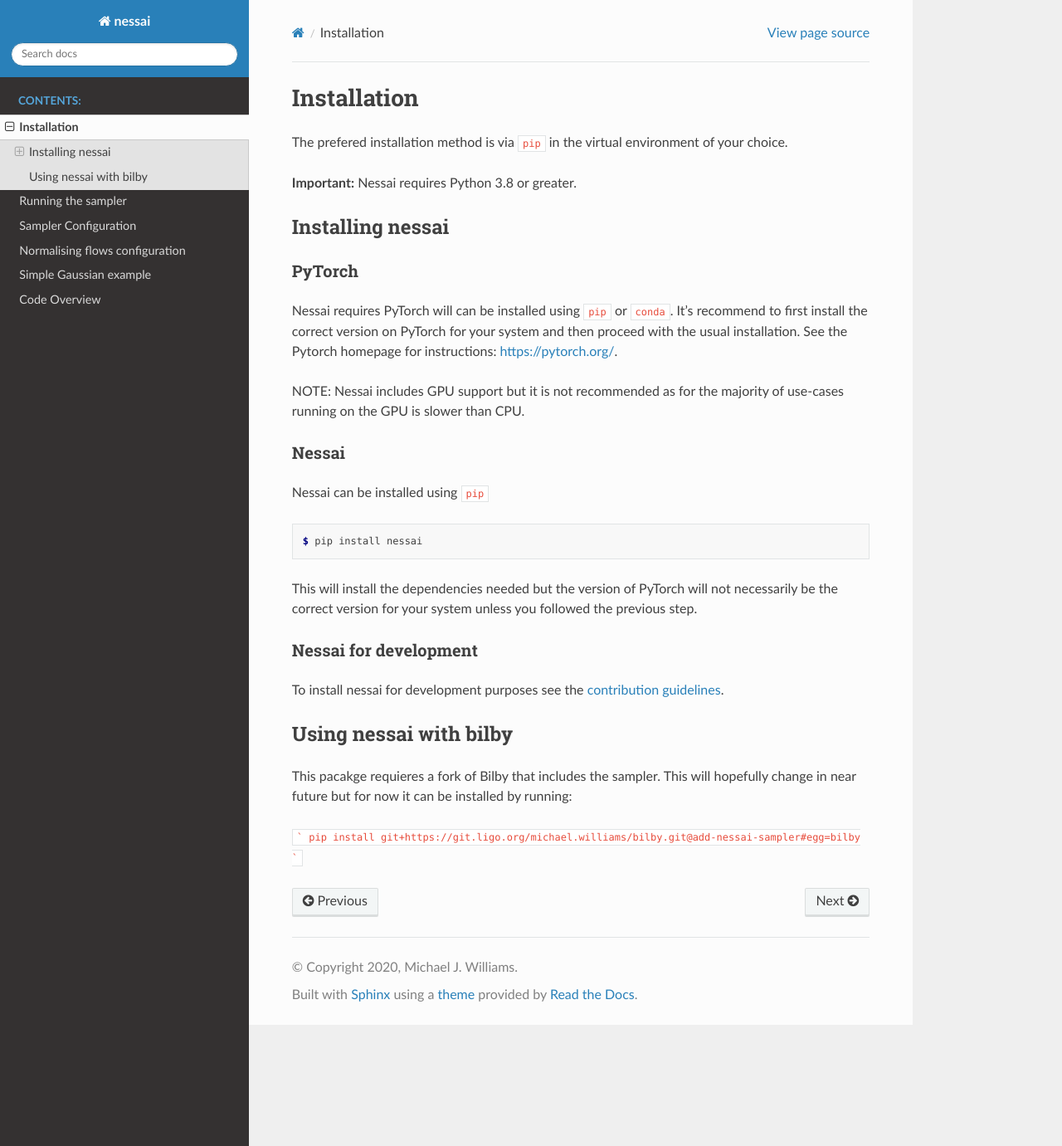
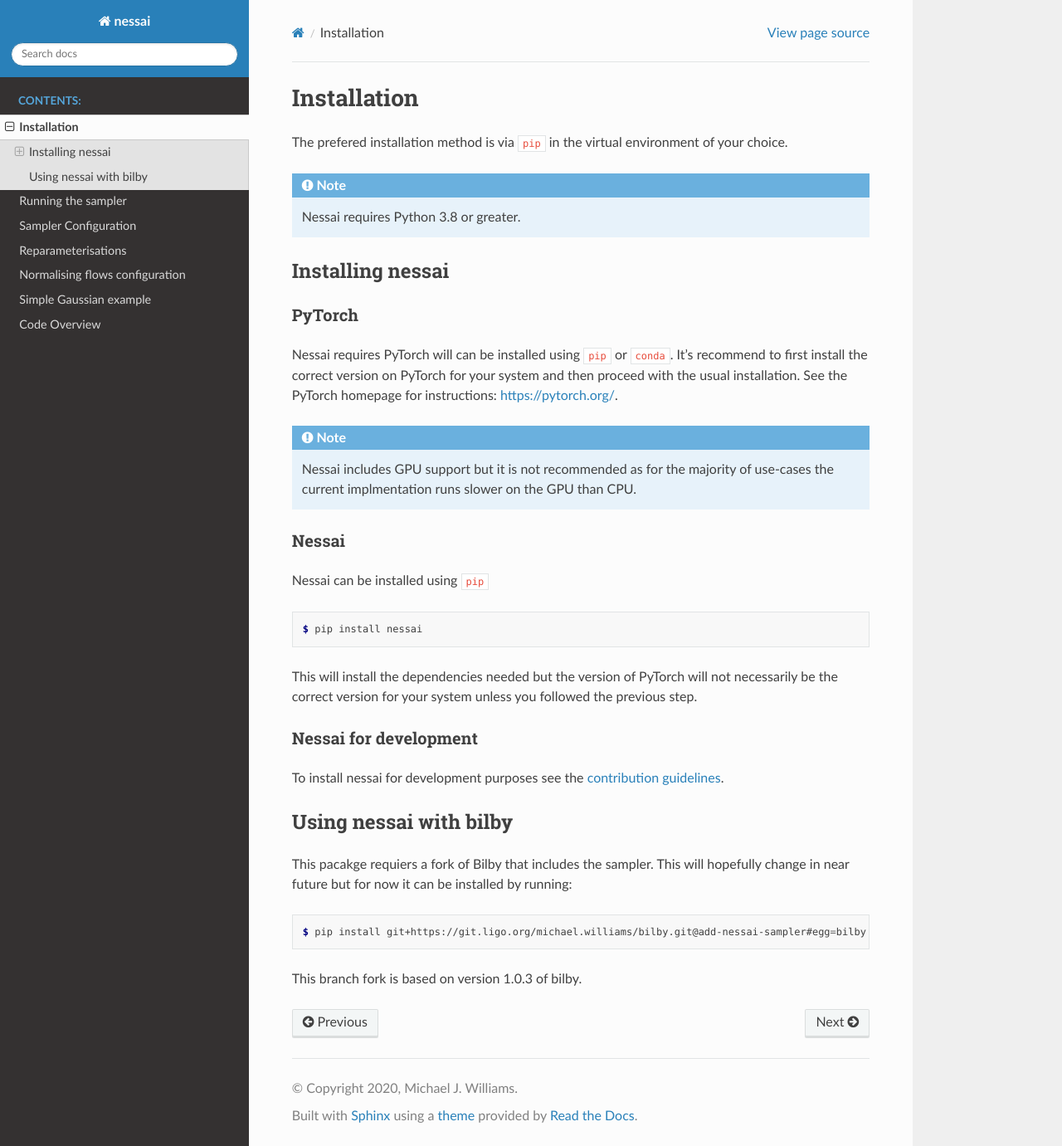
Before and after one commit to mj-will/nessai, a Sphinx documentation site: the page built from docs/installation.rst, in a window 1280 px wide and 1381 px high. Shown: the whole window at 83% size. Built offline with Sphinx 7.4.7 and the Read the Docs theme 2.0.0, drawn with Linux system fonts in a browser that asks for light colours.

Commit message:
Further updates to docs

````diff
--- a/docs/analytic-priors.rst
+++ b/docs/analytic-priors.rst
@@ -13,4 +13,5 @@ The ``Model`` includes a method for drawing new samples ``new_point`` and comput
 
 If the samples produced by ``new_point`` are drawn directly from the prior the sampler can be ran with the flag ``analytic_priors=True`` and this will improve the efficiency of the initial *uniformed sampling*.
 
-NOTE: the the new samples returned by ``new_point`` must be a structured array with the correct fields, the functions in :py:mod:`nessai.livepoint` are useful here.
+.. note::
+    The the new samples returned by ``new_point`` must be a structured array with the correct fields, the functions in :py:mod:`nessai.livepoint` are useful here.
--- a/docs/gaussian-example.rst
+++ b/docs/gaussian-example.rst
@@ -3,6 +3,9 @@ Simple Gaussian example
 =======================
 
 This page show a complete example of running Nessai including setting up the logger, defining a model, configuring the sampler and finally running the sampler. The code for this example is included in `example directory <https://github.com/mj-will/nessai/tree/master/examples>`_.
+
+Code
+====
 
 .. literalinclude:: ../examples/2d_gaussian.py
     :language: python
--- a/docs/installation.rst
+++ b/docs/installation.rst
@@ -4,7 +4,8 @@ Installation
 
 The prefered installation method is via ``pip`` in the virtual environment of your choice.
 
-**Important:** Nessai requires Python 3.8 or greater.
+.. note::
+    Nessai requires Python 3.8 or greater.
 
 
 Installing nessai
@@ -13,9 +14,10 @@ Installing nessai
 PyTorch
 -------
 
-Nessai requires PyTorch will can be installed using ``pip`` or ``conda``. It's recommend to first install the correct version on PyTorch for your system and then proceed with the usual installation. See the Pytorch homepage for instructions: https://pytorch.org/.
+Nessai requires PyTorch will can be installed using ``pip`` or ``conda``. It's recommend to first install the correct version on PyTorch for your system and then proceed with the usual installation. See the PyTorch homepage for instructions: https://pytorch.org/.
 
-NOTE: Nessai includes GPU support but it is not recommended as for the majority of use-cases running on the GPU is slower than CPU.
+.. note::
+    Nessai includes GPU support but it is not recommended as for the majority of use-cases the current implmentation runs slower on the GPU than CPU.
 
 Nessai
 ------
@@ -37,8 +39,10 @@ To install nessai for development purposes see the `contribution guidelines <htt
 Using nessai with bilby
 =======================
 
-This pacakge requieres a fork of Bilby that includes the sampler. This will hopefully change in near future but for now it can be installed by running:
+This pacakge requiers a fork of Bilby that includes the sampler. This will hopefully change in near future but for now it can be installed by running:
 
-```
-pip install git+https://git.ligo.org/michael.williams/bilby.git@add-nessai-sampler#egg=bilby
-```
+.. code-block:: console
+
+    $ pip install git+https://git.ligo.org/michael.williams/bilby.git@add-nessai-sampler#egg=bilby
+
+This branch fork is based on version 1.0.3 of bilby.
````
Also changed, not shown: docs/index.rst (+13 -1 lines), docs/reparameterisations.rst (added, +55 -0 lines), docs/running-the-sampler.rst (+9 -6 lines).
